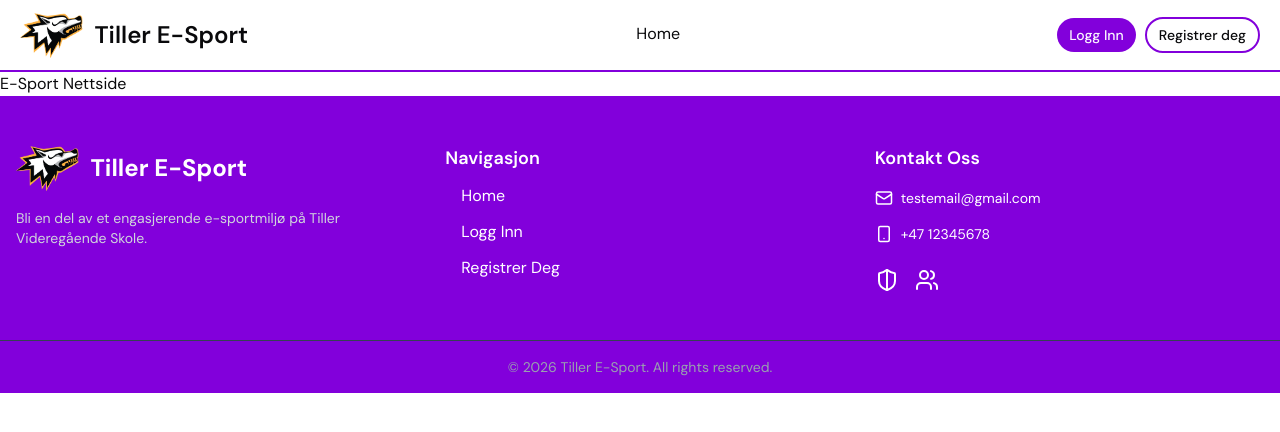
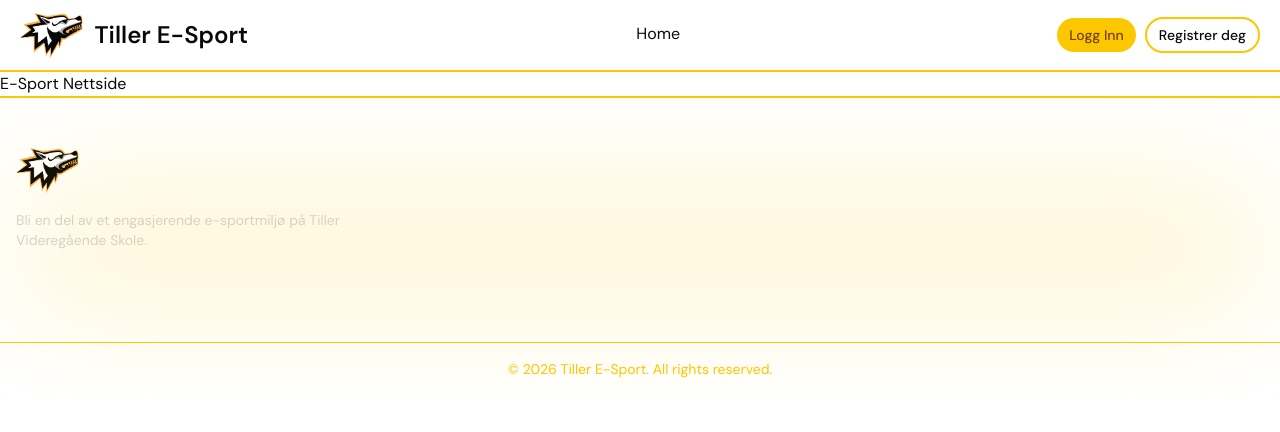
Before and after one commit to tiller-vgs/esport-webside, a Next.js app: page / in a window 1280 px wide. Shown: the top 432 px of the page. Built offline with nearby package versions, Linux system fonts and the light colour scheme.

Commit message:
fix: Change colors from purple to orange

```diff
--- a/app/globals.css
+++ b/app/globals.css
@@ -5,11 +5,8 @@
 @custom-variant dark (&:is(.dark *));
 
 @theme inline {
-  --color-background: var(--background);
-  --color-foreground: var(--foreground);
+  --font-heading: var(--font-sans);
   --font-sans: var(--font-sans);
-  --font-mono: var(--font-geist-mono);
-  --font-heading: var(--font-sans);
   --color-sidebar-ring: var(--sidebar-ring);
   --color-sidebar-border: var(--sidebar-border);
   --color-sidebar-accent-foreground: var(--sidebar-accent-foreground);
@@ -39,6 +36,8 @@
   --color-popover: var(--popover);
   --color-card-foreground: var(--card-foreground);
   --color-card: var(--card);
+  --color-foreground: var(--foreground);
+  --color-background: var(--background);
   --radius-sm: calc(var(--radius) * 0.6);
   --radius-md: calc(var(--radius) * 0.8);
   --radius-lg: var(--radius);
@@ -55,8 +54,8 @@
   --card-foreground: oklch(0.141 0.005 285.823);
   --popover: oklch(1 0 0);
   --popover-foreground: oklch(0.141 0.005 285.823);
-  --primary: oklch(0.496 0.265 301.924);
-  --primary-foreground: oklch(0.977 0.014 308.299);
+  --primary: oklch(0.852 0.199 91.936);
+  --primary-foreground: oklch(0.421 0.095 57.708);
   --secondary: oklch(0.967 0.001 286.375);
   --secondary-foreground: oklch(0.21 0.006 285.885);
   --muted: oklch(0.967 0.001 286.375);
@@ -67,16 +66,16 @@
   --border: oklch(0.92 0.004 286.32);
   --input: oklch(0.92 0.004 286.32);
   --ring: oklch(0.705 0.015 286.067);
-  --chart-1: oklch(0.827 0.119 306.383);
-  --chart-2: oklch(0.627 0.265 303.9);
-  --chart-3: oklch(0.558 0.288 302.321);
-  --chart-4: oklch(0.496 0.265 301.924);
-  --chart-5: oklch(0.438 0.218 303.724);
+  --chart-1: oklch(0.905 0.182 98.111);
+  --chart-2: oklch(0.795 0.184 86.047);
+  --chart-3: oklch(0.681 0.162 75.834);
+  --chart-4: oklch(0.554 0.135 66.442);
+  --chart-5: oklch(0.476 0.114 61.907);
   --radius: 0.625rem;
   --sidebar: oklch(0.985 0 0);
   --sidebar-foreground: oklch(0.141 0.005 285.823);
-  --sidebar-primary: oklch(0.558 0.288 302.321);
-  --sidebar-primary-foreground: oklch(0.977 0.014 308.299);
+  --sidebar-primary: oklch(0.681 0.162 75.834);
+  --sidebar-primary-foreground: oklch(0.987 0.026 102.212);
   --sidebar-accent: oklch(0.967 0.001 286.375);
   --sidebar-accent-foreground: oklch(0.21 0.006 285.885);
   --sidebar-border: oklch(0.92 0.004 286.32);
@@ -90,8 +89,8 @@
   --card-foreground: oklch(0.985 0 0);
   --popover: oklch(0.21 0.006 285.885);
   --popover-foreground: oklch(0.985 0 0);
-  --primary: oklch(0.438 0.218 303.724);
-  --primary-foreground: oklch(0.977 0.014 308.299);
+  --primary: oklch(0.795 0.184 86.047);
+  --primary-foreground: oklch(0.421 0.095 57.708);
   --secondary: oklch(0.274 0.006 286.033);
   --secondary-foreground: oklch(0.985 0 0);
   --muted: oklch(0.274 0.006 286.033);
@@ -102,15 +101,15 @@
   --border: oklch(1 0 0 / 10%);
   --input: oklch(1 0 0 / 15%);
   --ring: oklch(0.552 0.016 285.938);
-  --chart-1: oklch(0.827 0.119 306.383);
-  --chart-2: oklch(0.627 0.265 303.9);
-  --chart-3: oklch(0.558 0.288 302.321);
-  --chart-4: oklch(0.496 0.265 301.924);
-  --chart-5: oklch(0.438 0.218 303.724);
+  --chart-1: oklch(0.905 0.182 98.111);
+  --chart-2: oklch(0.795 0.184 86.047);
+  --chart-3: oklch(0.681 0.162 75.834);
+  --chart-4: oklch(0.554 0.135 66.442);
+  --chart-5: oklch(0.476 0.114 61.907);
   --sidebar: oklch(0.21 0.006 285.885);
   --sidebar-foreground: oklch(0.985 0 0);
-  --sidebar-primary: oklch(0.627 0.265 303.9);
-  --sidebar-primary-foreground: oklch(0.977 0.014 308.299);
+  --sidebar-primary: oklch(0.795 0.184 86.047);
+  --sidebar-primary-foreground: oklch(0.987 0.026 102.212);
   --sidebar-accent: oklch(0.274 0.006 286.033);
   --sidebar-accent-foreground: oklch(0.985 0 0);
   --sidebar-border: oklch(1 0 0 / 10%);
--- a/components/Footer.tsx
+++ b/components/Footer.tsx
@@ -3,7 +3,11 @@ import Link from "next/link";
 
 export default function Footer() {
   return (
-    <footer className="bg-primary text-white">
+    <footer className="relative bg-background text-white border-t-2 border-primary overflow-hidden">
+      <div className="absolute inset-0 flex justify-center items-center pointer-events-none">
+        <div className="w-[100%] h-[50%] bg-primary/15 rounded-full blur-3xl" />
+      </div>
+
       <div className="max-w-7xl mx-auto px-4 py-12 grid md:grid-cols-3 gap-10">
         <div className="flex flex-col gap-4">
           <div className="flex items-center gap-3">
@@ -22,13 +26,22 @@ export default function Footer() {
 
         <nav className="flex flex-col gap-3">
           <h3 className="font-semibold text-lg">Navigasjon</h3>
-          <Link href="/" className="footer-link-item">
+          <Link
+            href="/"
+            className="footer-link-item hover:text-primary transition"
+          >
             Home
           </Link>
-          <Link href="/signin" className="footer-link-item">
+          <Link
+            href="/signin"
+            className="footer-link-item hover:text-primary transition"
+          >
             Logg Inn
           </Link>
-          <Link href="/signup" className="footer-link-item">
+          <Link
+            href="/signup"
+            className="footer-link-item hover:text-primary transition"
+          >
             Registrer Deg
           </Link>
         </nav>
@@ -49,14 +62,14 @@ export default function Footer() {
             <a
               href="https://web.trondelagfylke.no/tiller-videregaende-skole/utdanningsprogrammer/studieforberedende-utdanningsprogram/idrettsfag/"
               target="_blank"
-              className="hover:text-accent transition"
+              className="hover:text-primary transition"
             >
               <ShieldHalf size={24} />
             </a>
             <a
               href="https://www.facebook.com/TillerEsport/?locale=nb_NO"
               target="_blank"
-              className="hover:text-accent transition"
+              className="hover:text-primary transition"
             >
               <Users size={24} />
             </a>
@@ -64,7 +77,7 @@ export default function Footer() {
         </div>
       </div>
 
-      <div className="border-t border-gray-700 text-center py-4 text-sm text-gray-400">
+      <div className="border-t border-primary text-center py-4 text-sm text-primary">
         © {new Date().getFullYear()} Tiller E-Sport. All rights reserved.
       </div>
     </footer>
```
